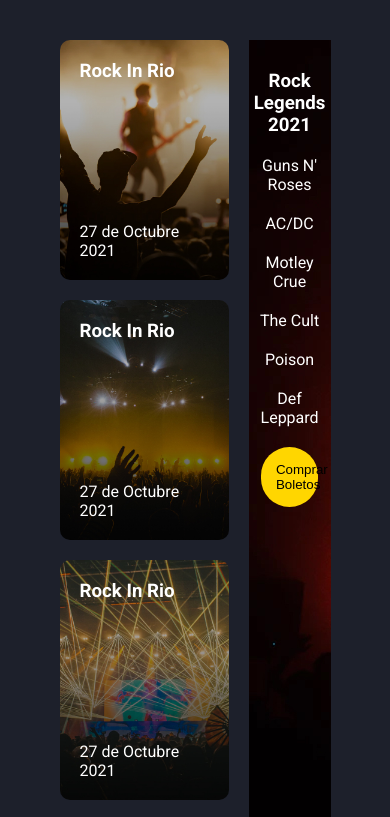
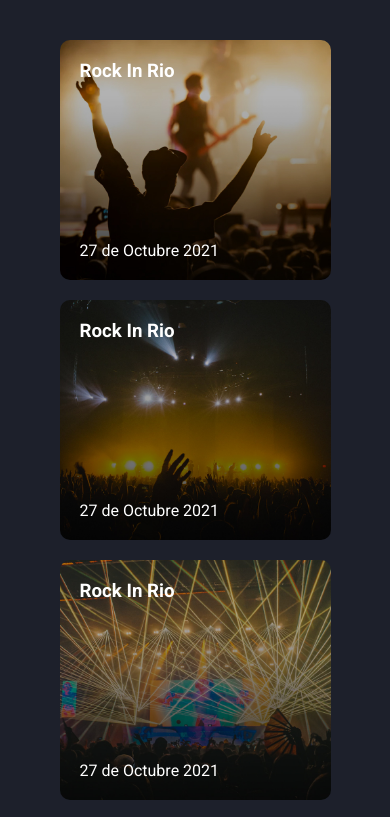
Before and after one commit to luisherdeth2020/ResponsiveGrid, a plain HTML site: page index.html in a window 390 px wide. Shown: the top 817 px of the page. Drawn offline with Linux system fonts and the light colour scheme.

Commit message:
add media, gtc-auto

```diff
--- a/estilos.css
+++ b/estilos.css
@@ -21,6 +21,7 @@ body {
 	padding: 40px;
 	margin: auto;
 	display: grid;
+	/* grid-template-columns: repeat(auto-fill,minmax(15rem,1fr)); */
 	grid-template-columns: 3fr 1fr;
 	/* grid-template-columns: 1fr auto; */
 	width: 90%;
@@ -100,6 +101,9 @@ body {
 	text-align: center;
 }
 @media screen and (max-width: 900px) {
+	.container{
+		grid-template-columns: auto;
+	}
 }
 
 @media screen and (max-width: 700px) {
```
